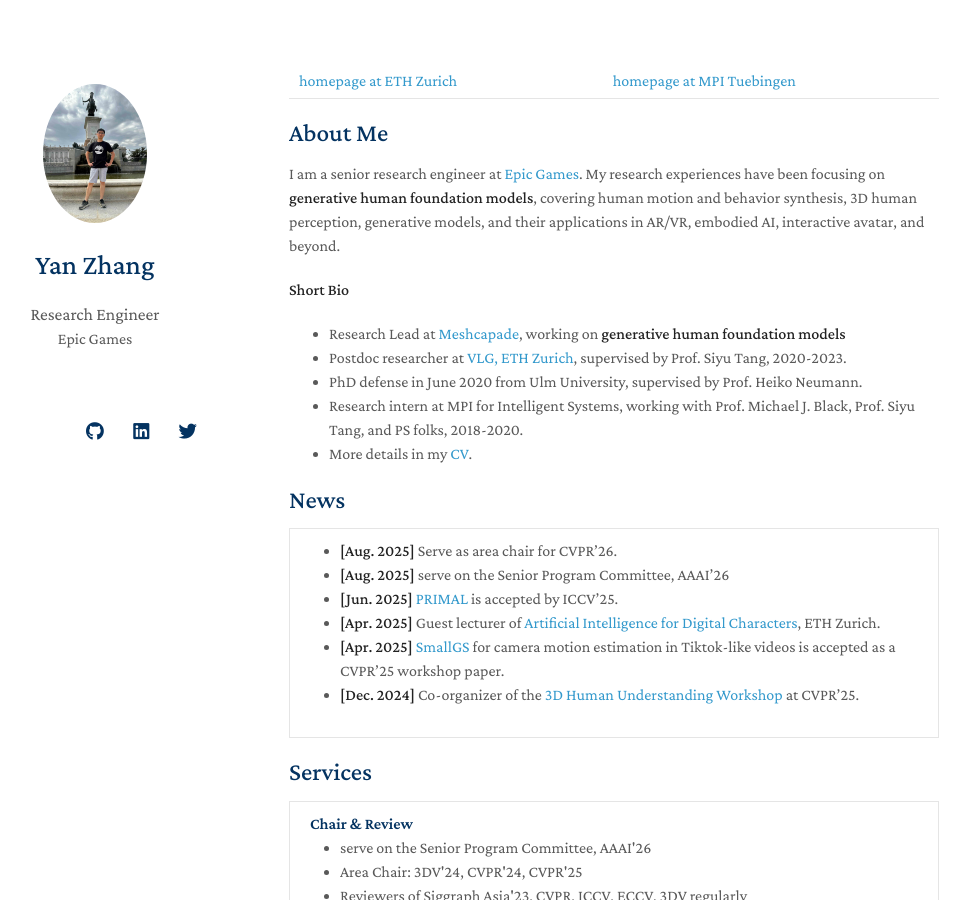
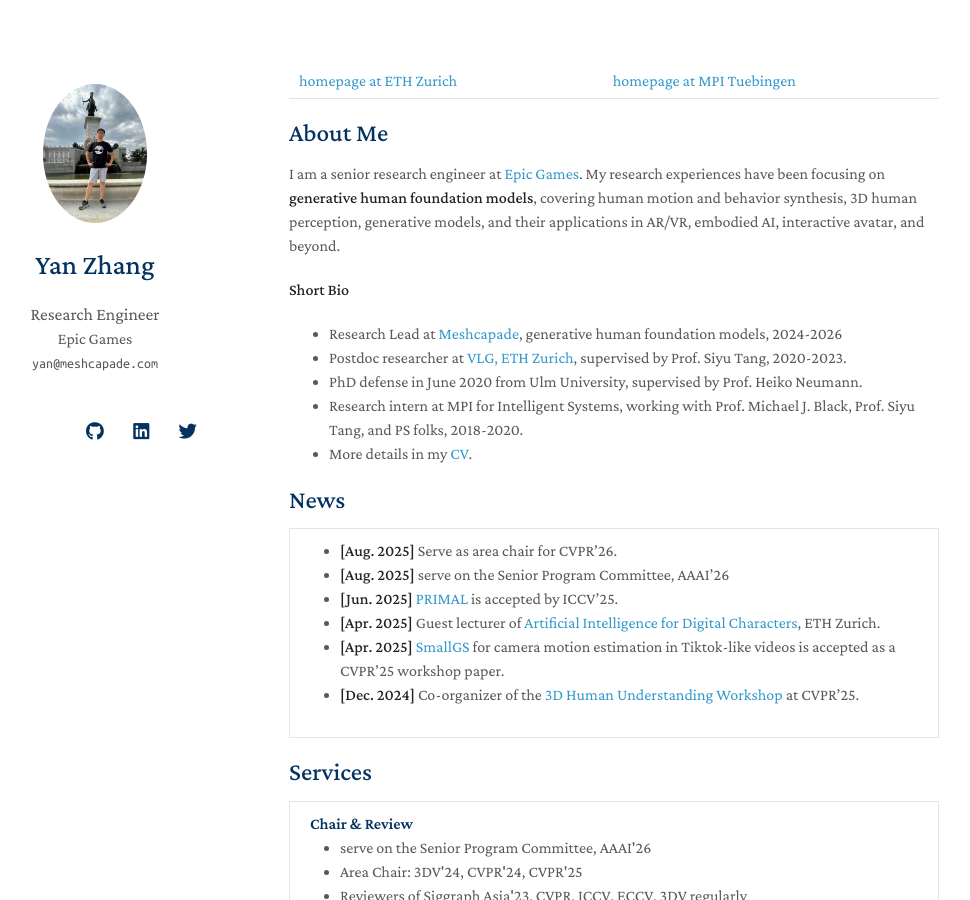
Before and after one commit to yz-cnsdqz/yz-cnsdqz.github.io, a Jekyll site: the page built from index.md, in a window 1280 px wide and 900 px high. Shown: the whole window, without its empty margins (181-1151 px from the left). Built offline with Jekyll 4.4.1, drawn with Linux system fonts in a browser that asks for light colours; nearby versions of some CDN libraries; a style sheet for code colours, icons or effects is not loaded.

Commit message:
update profile

```diff
--- a/_config.yml
+++ b/_config.yml
@@ -2,7 +2,7 @@
 title: Yan Zhang
 position: Research Engineer
 affiliation: Epic Games
-# email: yan@meshcapade.com
+email: yan@meshcapade.com
 
 # Search Engine Optimization (SEO)
 # The following information is used to improve the website traffic from search engines, e.g., Google.
--- a/index.md
+++ b/index.md
@@ -12,7 +12,7 @@ My research experiences have been focusing on **generative human foundation mode
 
 
 **Short Bio**
-- Research Lead at [Meshcapade](https://meshcapade.com/), working on **generative human foundation models**
+- Research Lead at [Meshcapade](https://meshcapade.com/), generative human foundation models, 2024-2026
 - Postdoc researcher at [VLG, ETH Zurich](https://vlg.inf.ethz.ch), supervised by Prof. Siyu Tang, 2020-2023.
 - PhD defense in June 2020 from Ulm University, supervised by Prof. Heiko Neumann.
 - Research intern at MPI for Intelligent Systems, working with Prof. Michael J. Black, Prof. Siyu Tang, and PS folks, 2018-2020.
```
